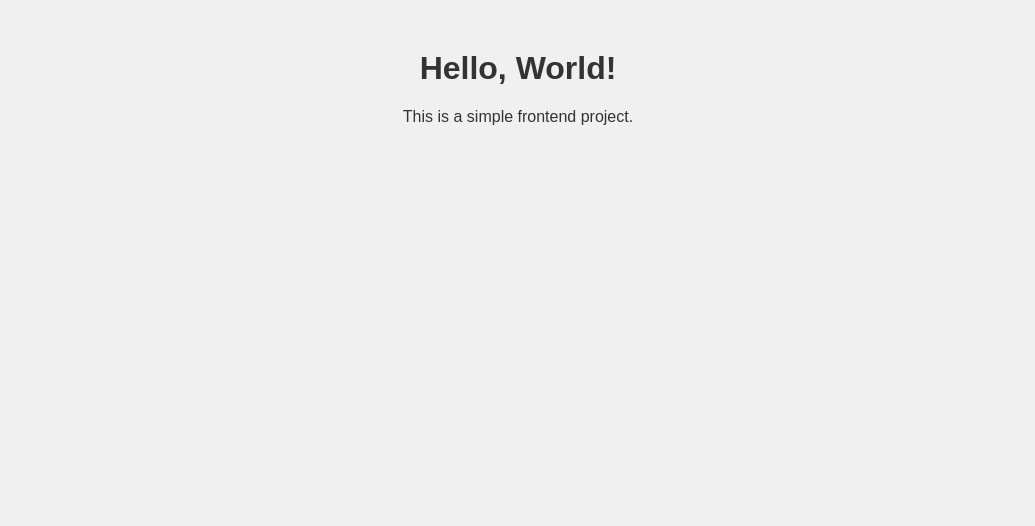
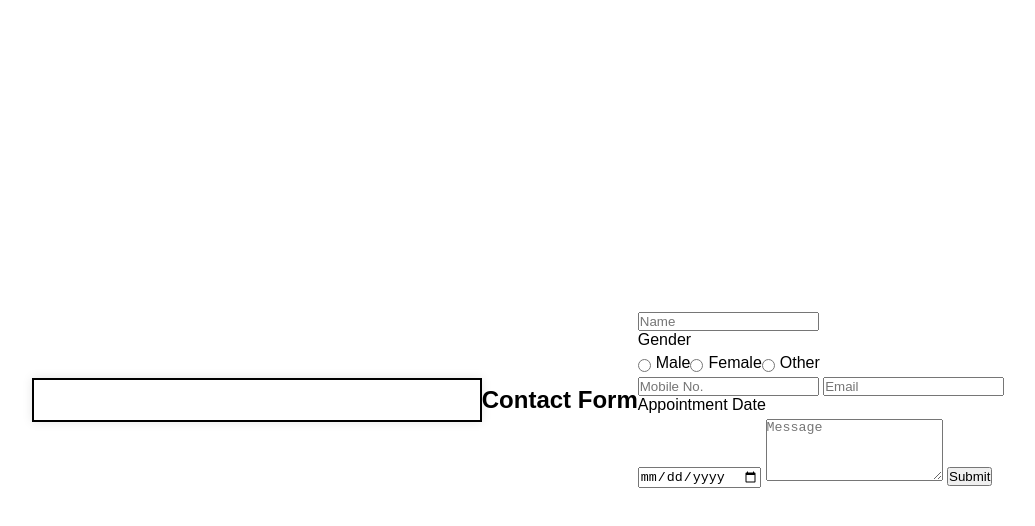
Before and after one commit to ADISHA2003/Frontend-Project, a plain HTML site: page index.html in a window 1280 px wide. Shown: the whole page, without its empty margins (122-1157 px from the left). Drawn offline with Linux system fonts and the light colour scheme; a web font is replaced by a local one.

Commit message:
updated everything for project

```diff
--- a/index.html
+++ b/index.html
@@ -3,12 +3,32 @@
 <head>
     <meta charset="UTF-8">
     <meta name="viewport" content="width=device-width, initial-scale=1.0">
-    <title>Frontend Project</title>
+    <title>Send form details to whatsapp</title>
+    <link href="https://fonts.googleapis.com/css2?family=Familjen+Grotesk:wght@400;500;700&display=swap" rel="stylesheet">
     <link rel="stylesheet" href="style.css">
 </head>
 <body>
-    <h1>Hello, World!</h1>
-    <p>This is a simple frontend project.</p>
+    <div class="popup"></div>
+        <h2>Contact Form</h2>
+        <form onsubmit="submitForm(event)">
+            <input type="text" placeholder="Name" required />
+            <label for="gender">Gender</label>
+            <div style="display: flex; flex-direction: row;">
+                <input type="radio" id="male" name="gender" value="male">
+                <label for="male">Male</label><br>
+                <input type="radio" id="female" name="gender" value="female">
+                <label for="female">Female</label><br>
+                <input type="radio" id="other" name="gender" value="other">
+                <label for="other">Other</label>
+            </div>
+            <input type="tel" placeholder="Mobile No." required maxlength="10" pattern="[0-9]{10}" />
+            <input type="email" placeholder="Email" required />
+            <label for="appointment-date">Appointment Date</label>
+            <input type="date" id="appointment-date" name="appointment-date">
+            <textarea placeholder="Message" rows="4" required></textarea>
+            <button type="submit">Submit</button>
+        </form>
+    </div>
     <script src="script.js"></script>
 </body>
 </html>
--- a/script.js
+++ b/script.js
@@ -1 +1,21 @@
-console.log("Hello from JavaScript!");
+function submitForm(event) {
+    event.preventDefault();
+
+    const nameField = document.querySelector('input[type="text"]');
+    const genderValue = document.querySelector('input[name="gender"]:checked').value;
+    const mobileNumber = document.querySelector('input[type="tel"]');
+    const emailField = document.querySelector('input[type="email"]');
+    const appointmentDate = document.querySelector('input[type="date"]');
+    const messageField = document.querySelector('textarea');
+
+    const name = encodeURIComponent(nameField.value);
+    const gender = encodeURIComponent(genderValue);
+    const number = encodeURIComponent(mobileNumber.value);
+    const email = encodeURIComponent(emailField.value);
+    const date = encodeURIComponent(appointmentDate.value);
+    const message = encodeURIComponent(messageField.value);
+
+    const whatsappMessage = `Name: ${name}%0AGender: ${gender}%0AMobile No.: ${number}%0AEmail: ${email}%0AAppointment Date: ${date}%0AMessage: ${message}`;
+
+    window.open(`https://api.whatsapp.com/send?phone=9289665096&text=${whatsappMessage}`, '_blank');
+}
--- a/style.css
+++ b/style.css
@@ -1,7 +1,70 @@
+* {
+    margin: 0;
+    padding: 0;
+    box-sizing: border-box;
+}
+
 body {
-    font-family: Arial, sans-serif;
-    background-color: #f0f0f0;
-    color: #333;
+    font-family: 'Familjen Grotesk', sans-serif;
+    display: flex;
+    justify-content: center;
+    align-items: center;
+    min-height: 100vh;
+}
+
+.popup {
+    background-color: white;
+    padding: 20px;
+    border: 2px solid black;
+    width: 100%;
+    max-width: 450px;
+    box-shadow: 0 0 10px rgba(0, 0, 0, 0.1);
+    border-radius: 0px;
+}
+
+.popup h2 {
     text-align: center;
-    margin-top: 50px;
+    margin-bottom: 10px;
 }
+
+.popup input, .popup textarea {
+    width: 100%;
+    padding: 12px;
+    margin-bottom: 15px;
+    border: 1px solid black;
+    border-radius: 0px;
+    font-family: 'Familjen Grotesk', sans-serif;
+    font-size: 16px;
+}
+
+.popup input:focus, .popup textarea:focus {
+    outline: none;
+    border-color: black;
+}
+
+.popup button {
+    width: 100%;
+    padding: 12px;
+    background-color: black;
+    color: white;
+    border: 1px solid black;
+    border-radius: 0px;
+    font-family: 'Familjen Grotesk', sans-serif;
+    font-size: 16px;
+    cursor: pointer;
+}
+
+.popup button:hover {
+    background-color: white;
+    color: black;
+    border: 1px solid black;
+}
+
+label {
+    display: block;
+    margin-bottom: 5px;
+}
+
+input[type="radio"] {
+    margin-right: 5px;
+}
```
